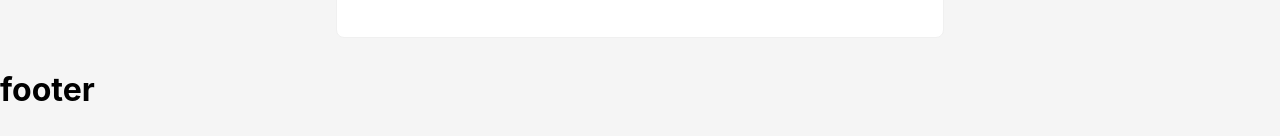
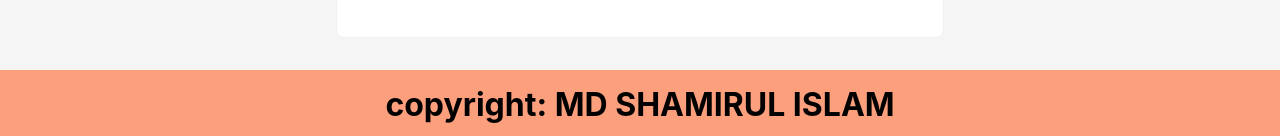
Before and after one commit to shaon07/hometask-softic, a Next.js app: page /detail in a window 1280 px wide. Shown: the part 712-848 px from the top of the page. Before the commit the page ends 821 px from the top, so only its background shows below. Built offline with nearby package versions, Linux system fonts and the light colour scheme.

Commit message:
added footer design

```diff
--- a/components/Footer/index.module.css
+++ b/components/Footer/index.module.css
@@ -0,0 +1,6 @@
+.FooterWrapper {
+  width: 100%;
+  background-color: var(--primary);
+  text-align: center;
+  padding: 15px 0;
+}
--- a/components/Footer/index.tsx
+++ b/components/Footer/index.tsx
@@ -3,7 +3,7 @@ import styles from "./index.module.css";
 export default function Index() {
   return (
     <div className={`${styles.FooterWrapper}`}>
-      <h1>footer</h1>
+      <h1>copyright: MD SHAMIRUL ISLAM</h1>
     </div>
   );
 }
```
